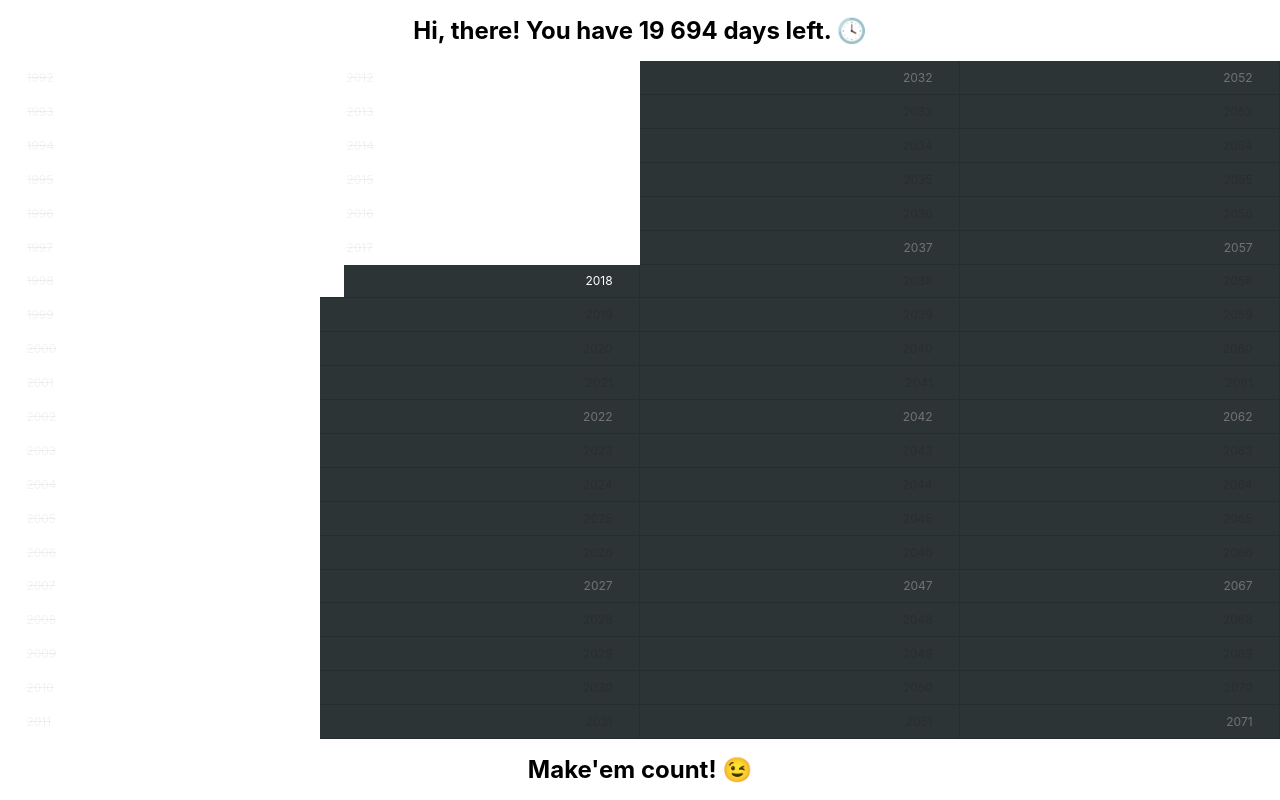
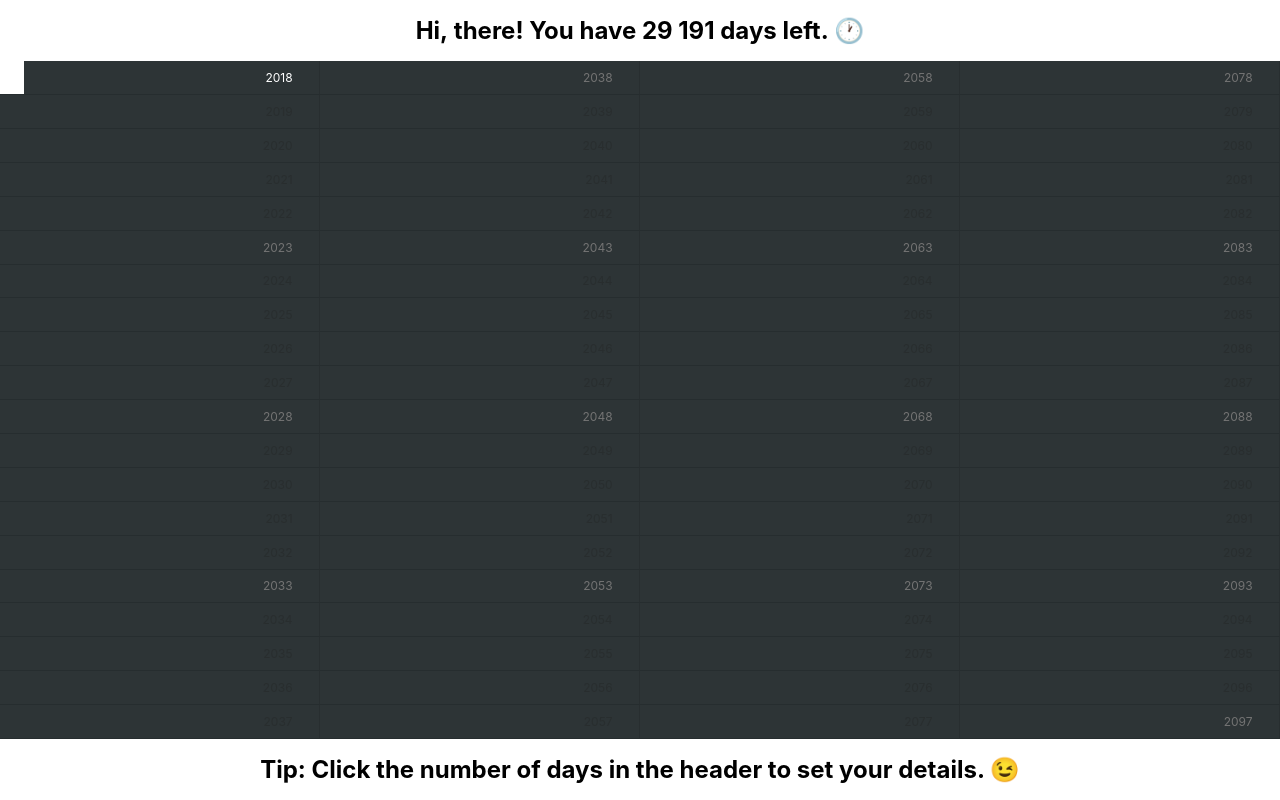
Before and after one commit to andrascodes/lifecalendar, a React (Create React App) app: page / in a window 1280 px wide. Built offline with nearby package versions, Linux system fonts and the light colour scheme.

Commit message:
Add data editor in Header with styling and validation

```diff
--- a/package.json
+++ b/package.json
@@ -4,6 +4,7 @@
   "private": true,
   "homepage": "http://andrewszucs.github.io/lifecalendar",
   "dependencies": {
+    "muicss": "^0.9.36",
     "react": "^16.2.0",
     "react-dom": "^16.2.0",
     "react-scripts": "1.1.1"
--- a/src/App.css
+++ b/src/App.css
@@ -3,7 +3,3 @@
   flex-direction: column;
   min-height: 100vh;
 }
-
-h1 {
-  font-size: 1.5em;
-}
--- a/src/App.js
+++ b/src/App.js
@@ -1,8 +1,10 @@
-import React, { Component } from 'react';
+import React, { Component } from 'react'
 
-import './App.css';
+import './App.css'
 
 import { Header, Calendar, Footer } from './components'
+
+import { getToday } from './utils/DateManipulation'
 
 class App extends Component {
   constructor() {
@@ -10,7 +12,54 @@ class App extends Component {
 
     this.state = {
       name: 'there',
-      birthDate: new Date('1992-02-25').valueOf()
+      birthDate: getToday(),
+      headerEdit: false,
+      invalidDate: false
+    }
+  }
+
+  addRefsToDOMElement = (elementName) => (element) => {
+    this[elementName] = element
+  }
+
+  handleTextfieldClickInHeader = () => {
+    this.setState(state => ({
+      headerEdit: true
+    }))
+  }
+
+  handleEnterPressInHeader = (e) => {
+    e.preventDefault()
+
+    const birthObj = {
+      year: this.yearInput.controlEl.value,
+      month: this.monthSelector.controlEl.value,
+      day: this.dayInput.controlEl.value
+    }
+    if(Number(birthObj.month) < 10) {
+      birthObj.month = `0${birthObj.month}`
+    }
+
+    const newBirthDate = new Date(`${birthObj.year}-${birthObj.month}-${birthObj.day}`)
+    const year = Number(birthObj.year)
+    const month = Number(birthObj.month)
+    const day = Number(birthObj.day)
+
+    if(
+      newBirthDate.getFullYear() === year &&
+      newBirthDate.getMonth() === month - 1 &&
+      newBirthDate.getDate() === day
+    ) {
+      this.setState(state => ({
+        name: this.nameInput.controlEl.value,
+        birthDate: newBirthDate.valueOf(),
+        headerEdit: false
+      }))
+    }
+    else {
+      this.setState(state => ({
+        invalidDate: true
+      }))
     }
   }
 
@@ -26,6 +75,11 @@ class App extends Component {
     return (
       <div className="App">
         <Header
+          edit={this.state.headerEdit}
+          invalidDate={this.state.invalidDate}
+          onTextfieldClick={this.handleTextfieldClickInHeader}
+          onEnterPress={this.handleEnterPressInHeader}
+          addRefsToDOMElement={this.addRefsToDOMElement}
           name={this.state.name}
           birthDate={this.state.birthDate}
           numberOfDays={numberOfDays}
--- a/src/components/Footer/Footer.css
+++ b/src/components/Footer/Footer.css
@@ -4,3 +4,9 @@
   justify-content: center;
   margin: 0 0.5em;
 }
+
+.Footer h1 {
+  font-size: 1.5em;
+  font-weight: 700;
+  font-family: -apple-system,BlinkMacSystemFont,Segoe UI,Roboto,Helvetica,Arial,sans-serif;
+}
--- a/src/components/Footer/index.js
+++ b/src/components/Footer/index.js
@@ -2,26 +2,27 @@ import React from 'react';
 
 import './Footer.css'
 
+import { getToday } from '../../utils/DateManipulation'
+
 const Footer = ({ numberOfDays, birthDate }) => {
 
-  if(birthDate > Date.now()) {
+  if(birthDate === getToday()) {
     return (
       <div className="Footer">
-        <h1>It's gonna be a great one! 😉</h1>
-      </div>
-    )
-  }
-  else if(numberOfDays <= 0) {
-    return (
-      <div className="Footer">
-        <h1>What a great life! 😲</h1>
+        <h1>
+          {`Tip: Click the number of days in the header to set your details. `}
+          <span role="img" aria-label="" aria-labelledby="">😉</span>
+        </h1>
       </div>
     )
   }
   else {
     return (
       <div className="Footer">
-        <h1>Make'em count! 😉</h1>
+        <h1>
+          {`Make'em count! `}
+          <span role="img" aria-label="" aria-labelledby="">😉</span>
+        </h1>
       </div>
     )
   }
--- /dev/null
+++ b/src/components/Header/DisplayHeader/DisplayHeader.css
@@ -0,0 +1,9 @@
+.HeaderName:hover {
+  text-decoration: underline;
+  text-decoration-style: dashed;
+}
+
+.HeaderTime:hover {
+  text-decoration: underline;
+  text-decoration-style: dashed;
+}
--- /dev/null
+++ b/src/components/Header/DisplayHeader/index.js
@@ -0,0 +1,102 @@
+import React from 'react';
+
+import './DisplayHeader.css'
+
+const DisplayHeader = ({ name, birthDate, numberOfDays, onTextfieldClick }) => {
+
+  const emojiMap = (days) => {
+    if(days >= 25800) {
+      return `🕐`;
+    }
+    else if(days >= 24400) {
+      return `🕑`;
+    }
+    else if(days >= 21900) {
+      return `🕒`;
+    }
+    else if(days >= 19500) {
+      return `🕓`;
+    }
+    else if(days >= 17200) {
+      return `🕔`;
+    }
+    else if(days >= 14700) {
+      return `🕕`;
+    }
+    else if(days >= 12300) {
+      return `🕖`;
+    }
+    else if(days >= 9900) {
+      return `🕗`;
+    }
+    else if(days >= 7500) {
+      return `🕘`;
+    }
+    else if(days >= 5000) {
+      return `🕙`;
+    }
+    else if(days >= 2700) {
+      return `🕚`;
+    }
+    else if(days >= 280) {
+      return `🕛`;
+    }
+    else {
+      return `🕛`;
+    }
+  }
+
+  const getTimeleftMessage = numberOfDays => {
+
+    if(birthDate > Date.now()) {
+      return (
+        <span className="TimeLeftMessage">
+          This is your <span className="HeaderTime">future</span>.
+        </span>
+      )
+    }
+    else if(numberOfDays <= 0) {
+      return (
+        <span className="TimeLeftMessage">
+          This is your <span className="HeaderTime">past</span>.
+        </span>
+      )
+    }
+    else {
+      const formatDays = (numberOfDays) => {
+        const numberOfDaysStr = `${numberOfDays}`
+        if(numberOfDaysStr.length > 4) {
+          const thousands = numberOfDaysStr.substring(0, numberOfDaysStr.length - 3)
+          const remainder = numberOfDaysStr.substring(numberOfDaysStr.length - 3)
+          return `${thousands} ${remainder}`
+        }
+        else {
+          return numberOfDaysStr
+        }
+      }
+
+      return (
+        <span className="TimeLeftMessage">
+          You have&nbsp;
+          <span className="HeaderTime" onClick={onTextfieldClick}>
+            {formatDays(numberOfDays)} days
+          </span>
+          &nbsp;left.
+        </span>
+      )
+    }
+  }
+
+  return (
+    <h1>
+      Hi,&nbsp;
+      <span className="HeaderName" onClick={onTextfieldClick}>
+        {name}
+      </span>
+      !&nbsp;{getTimeleftMessage(numberOfDays)}&nbsp;
+      <span role="img" aria-label="" aria-labelledby="">{`${emojiMap(numberOfDays)}`}</span>
+    </h1>
+  )
+}
+
+export default DisplayHeader;
--- /dev/null
+++ b/src/components/Header/EditHeader/EditHeader.css
@@ -0,0 +1,31 @@
+.EditHeader {
+  font-size: 1.5em;
+  font-weight: 700;
+  font-family: -apple-system,BlinkMacSystemFont,Segoe UI,Roboto,Helvetica,Arial,sans-serif;
+
+  display: flex;
+  flex-wrap: wrap;
+  justify-content: center;
+  align-items: center;
+}
+
+.nameInput {
+  display: flex;
+  align-items: center;
+}
+
+.birthDayInput {
+  display: flex;
+}
+
+.birthDayInput .mui-textfield > input {
+  min-width: 5em;
+}
+
+.mui-textfield > input, .mui-select > select {
+  height: 32px;
+  text-align: center;
+  font-size: 1.5em;
+  font-weight: 700;
+  font-family: -apple-system,BlinkMacSystemFont,Segoe UI,Roboto,Helvetica,Arial,sans-serif;
+}
--- /dev/null
+++ b/src/components/Header/EditHeader/index.js
@@ -0,0 +1,70 @@
+import React, { Component } from 'react'
+
+import './EditHeader.css'
+
+import 'muicss/dist/css/mui.css'
+
+import { Input, Select, Option } from 'muicss/react'
+
+class EditHeader extends Component {
+
+  render() {
+    const { name, birthDate, onEnterPress, addRefsToDOMElement, invalidDate } = this.props
+
+    const birthDateObject = new Date(birthDate)
+    const birthYear = birthDateObject.getFullYear()
+    const birthMonth = birthDateObject.getMonth() + 1
+    const birthDay = birthDateObject.getDate()
+
+    return (
+        <form className="EditHeader" onSubmit={onEnterPress}>
+          <div className="nameInput">
+            Hi,&nbsp;
+            <Input
+              label="Name" floatingLabel={true} type="text"
+              required defaultValue={name}
+              ref={addRefsToDOMElement('nameInput')}
+            />
+            !&nbsp;
+          </div>
+          <div>
+            You were born on:&nbsp;
+          </div>
+          <div className="birthDayInput">
+            <Input
+              name="year" label="Year" floatingLabel={true} type="number"
+              required min="1939" max="2018" defaultValue={birthYear}
+              ref={addRefsToDOMElement('yearInput')}
+            />
+            <Select
+              name="month" label="Month" defaultValue={birthMonth}
+              ref={addRefsToDOMElement('monthSelector')}
+            >
+              <Option value="1" label="January" />
+              <Option value="2" label="February" />
+              <Option value="3" label="March" />
+              <Option value="4" label="April" />
+              <Option value="5" label="May" />
+              <Option value="6" label="June" />
+              <Option value="7" label="July" />
+              <Option value="8" label="August" />
+              <Option value="9" label="September" />
+              <Option value="10" label="October" />
+              <Option value="11" label="November" />
+              <Option value="12" label="December" />
+            </Select>
+            <Input
+              name="day" label="Day" floatingLabel={true} type="number"
+              required min="1" max="31" defaultValue={birthDay}
+              ref={addRefsToDOMElement('dayInput')}
+              invalid={invalidDate}
+            />
+          </div>
+          <button type="submit" style={{ display: 'none' }}></button>
+        </form>
+    );
+  }
+
+}
+
+export default EditHeader;
--- a/src/components/Header/Header.css
+++ b/src/components/Header/Header.css
@@ -3,4 +3,11 @@
   align-content: center;
   justify-content: center;
   margin: 0 0.5em;
+  text-align: center;
 }
+
+.Header h1 {
+  font-size: 1.5em;
+  font-weight: 700;
+  font-family: -apple-system,BlinkMacSystemFont,Segoe UI,Roboto,Helvetica,Arial,sans-serif;
+}
--- a/src/components/Header/index.js
+++ b/src/components/Header/index.js
@@ -2,74 +2,39 @@ import React from 'react';
 
 import './Header.css'
 
-const Header = ({ name, numberOfDays, birthDate }) => {
+import DisplayHeader from './DisplayHeader'
+import EditHeader from './EditHeader'
 
-  const emojiMap = (days) => {
-    if(days >= 25800) {
-      return `🕐`;
-    }
-    else if(days >= 24400) {
-      return `🕑`;
-    }
-    else if(days >= 21900) {
-      return `🕒`;
-    }
-    else if(days >= 19500) {
-      return `🕓`;
-    }
-    else if(days >= 17200) {
-      return `🕔`;
-    }
-    else if(days >= 14700) {
-      return `🕕`;
-    }
-    else if(days >= 12300) {
-      return `🕖`;
-    }
-    else if(days >= 9900) {
-      return `🕗`;
-    }
-    else if(days >= 7500) {
-      return `🕘`;
-    }
-    else if(days >= 5000) {
-      return `🕙`;
-    }
-    else if(days >= 2700) {
-      return `🕚`;
-    }
-    else if(days >= 280) {
-      return `🕛`;
-    }
-    else {
-      return `🕛`;
-    }
+const Header = (
+  { name, numberOfDays, birthDate, edit,
+    onTextfieldClick, onEnterPress, addRefsToDOMElement, invalidDate }
+) => {
+
+  if(edit === false) {
+    return (
+      <div className="Header">
+        <DisplayHeader
+          birthDate={birthDate}
+          name={name}
+          numberOfDays={numberOfDays}
+          onTextfieldClick={onTextfieldClick}
+        />
+      </div>
+    )
   }
-
-  const getTimeleftMessage = numberOfDays => {
-
-    if(birthDate > Date.now()) {
-      return 'This is your future.'
-    }
-    else if(numberOfDays <= 0) {
-      return 'This is your past.'
-    }
-    else {
-      const thousands = Math.floor((numberOfDays / 1000))
-      const remainder = numberOfDays % 1000
-      return `You have ${thousands} ${remainder} days left.`
-    }
+  else {
+    return (
+      <div className="Header">
+        <EditHeader
+          name={name}
+          birthDate={birthDate}
+          onEnterPress={onEnterPress}
+          addRefsToDOMElement={addRefsToDOMElement}
+          invalidDate={invalidDate}
+        />
+      </div>
+    )
   }
-
-  return (
-    <div className="Header">
-      <h1>
-        {
-          `Hi, ${name}! ${getTimeleftMessage(numberOfDays)} ${emojiMap(numberOfDays)}`
-        }
-      </h1>
-    </div>
-  );
-};
+}
 
 export default Header;
--- /dev/null
+++ b/src/utils/DateManipulation.js
@@ -0,0 +1,5 @@
+export const getToday = () => {
+  const now = new Date(Date.now())
+  const today = new Date(`${now.getFullYear()}-${now.getMonth() + 1}-${now.getDate()}`)
+  return today.valueOf()
+}
```
Also changed, not shown: 1 other file (tests, documents, lock files or other folders).
